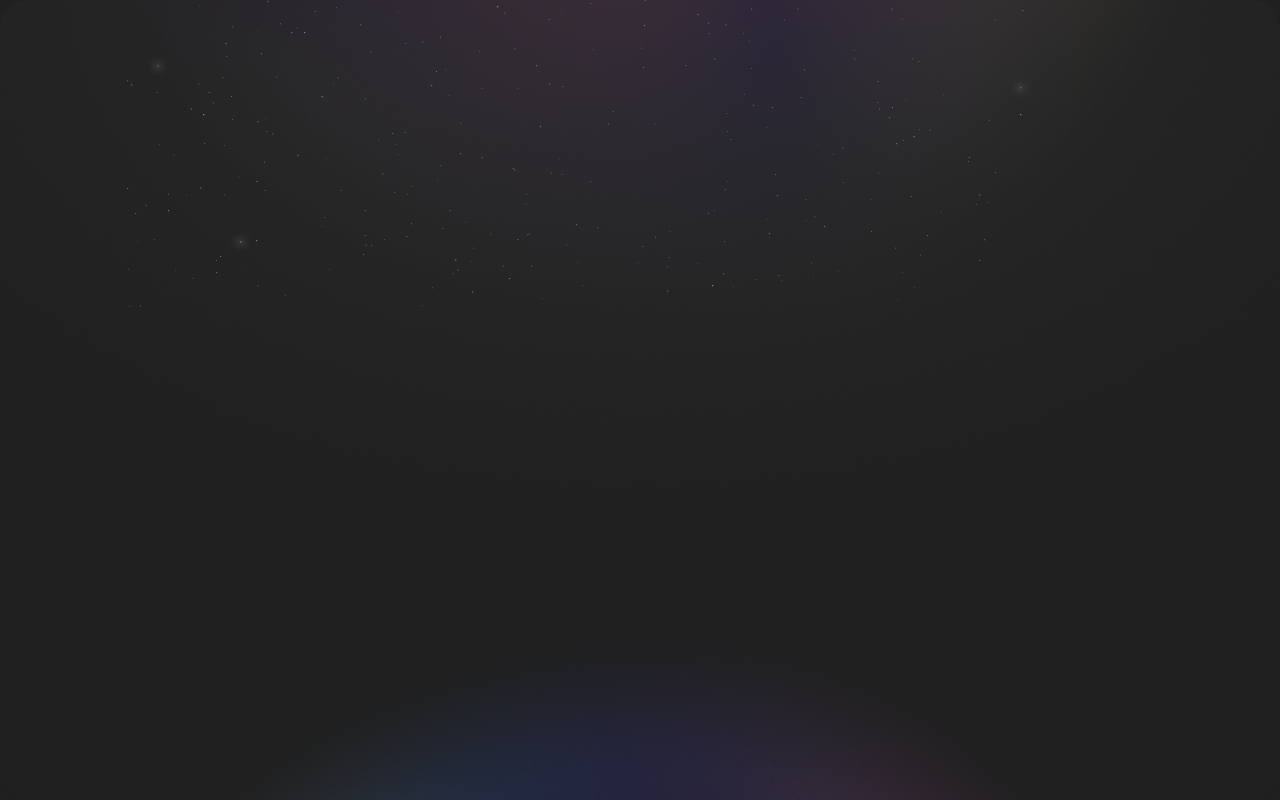
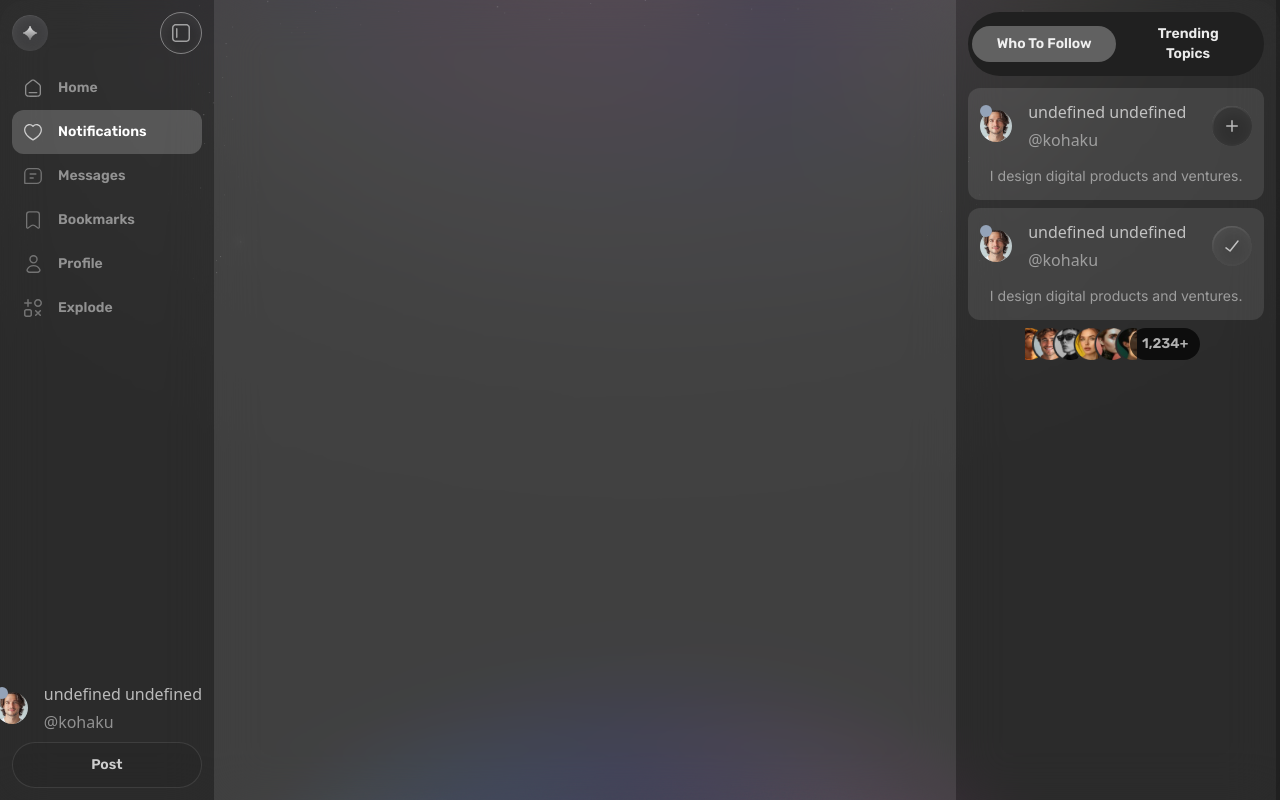
Before and after one commit to TranDanh1122/Bento_chat, a React (Vite) app: page /notifications in a window 1280 px wide. Before the commit this address had no page. Built offline with nearby package versions, Linux system fonts and the light colour scheme; a web font is replaced by a local one.

Commit message:
update notification page

```diff
--- a/src/App.css
+++ b/src/App.css
@@ -981,26 +981,6 @@ video {
   min-width: 16.7%;
 }
 
-.min-w-\[17vh\] {
-  min-width: 17vh;
-}
-
-.min-w-\[16vw\] {
-  min-width: 16vw;
-}
-
-.min-w-\[25vw\] {
-  min-width: 25vw;
-}
-
-.min-w-\[15vw\] {
-  min-width: 15vw;
-}
-
-.min-w-\[20vw\] {
-  min-width: 20vw;
-}
-
 .min-w-\[25\%\] {
   min-width: 25%;
 }
@@ -1010,6 +990,10 @@ video {
   min-width: fit-content;
 }
 
+.min-w-\[58\%\] {
+  min-width: 58%;
+}
+
 .max-w-28 {
   max-width: 7rem;
 }
@@ -1354,6 +1338,11 @@ video {
   padding-right: 0.75rem;
 }
 
+.px-4 {
+  padding-left: 1rem;
+  padding-right: 1rem;
+}
+
 .px-5 {
   padding-left: 1.25rem;
   padding-right: 1.25rem;
@@ -1392,11 +1381,6 @@ video {
 .py-\[6px\] {
   padding-top: 6px;
   padding-bottom: 6px;
-}
-
-.px-4 {
-  padding-left: 1rem;
-  padding-right: 1rem;
 }
 
 .pb-3 {
--- a/src/App.tsx
+++ b/src/App.tsx
@@ -7,6 +7,7 @@ import React from 'react'
 import Modal from './components/Modal'
 import { NotificationContext } from './context/NotificationContext'
 import Home from './pages/Home'
+import Notification from './pages/Notification'
 function App() {
   const { noti } = React.useContext(NotificationContext)
 
@@ -15,6 +16,8 @@ function App() {
       <Routes>
         <Route path='auth/:type' element={<Auth />}></Route>
         <Route path='/' index element={<Home />}></Route>
+        <Route path='/notifications' element={<Notification />}></Route>
+
       </Routes>
       {noti.isShow == true && <Modal />}
     </>
--- /dev/null
+++ b/src/pages/Notification.tsx
@@ -0,0 +1,14 @@
+import React from "react";
+import Sidebar from "../Layout/Sidebar";
+import RightBar from "../Layout/RightBar";
+export default function Notification(): React.JSX.Element {
+    return (
+        <div className="container mb:max-w-none w-full h-full min-h-[100vh] flex rounded-[3rem] " >
+            <Sidebar />
+            <main className="w-auto min-w-[58%] h-full min-h-full bg-bsColor/15 p-3 backdrop-blur-xl  overflow-hidden">
+
+            </main >
+            <RightBar />
+        </div >
+    )
+}
```
